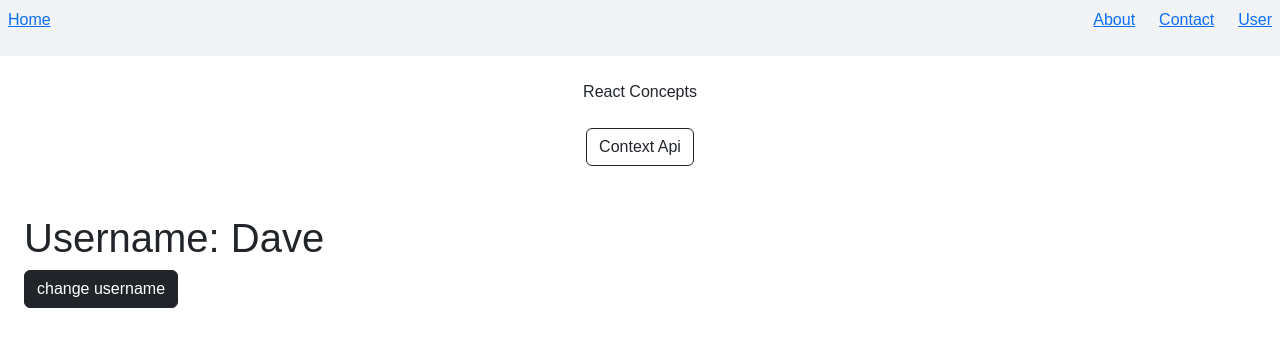
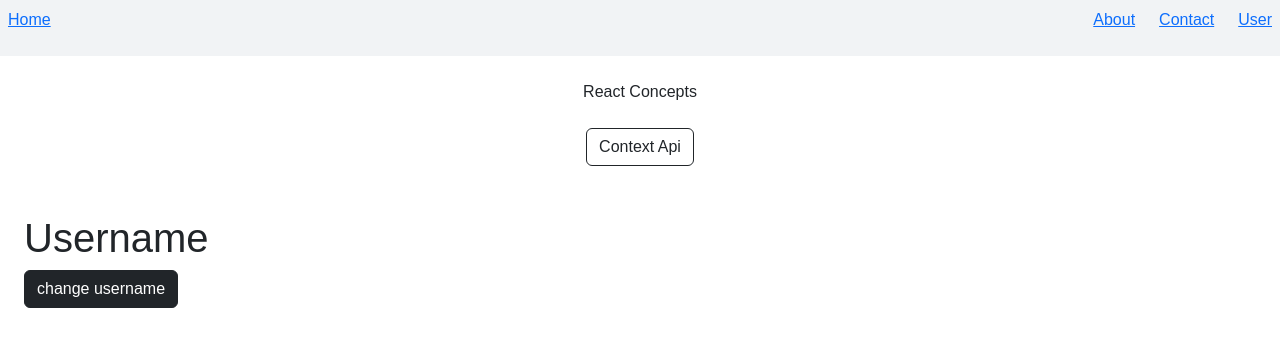
Before and after one commit to prudv13/react-concepts, a React (Vite) app: page /contextapi in a window 1280 px wide. Shown: the top 346 px of the page. Built offline with nearby package versions, Linux system fonts and the light colour scheme.

Commit message:
createContext, Provider

```diff
--- a/src/context-api/Child.jsx
+++ b/src/context-api/Child.jsx
@@ -1,10 +1,10 @@
 import React from 'react'
 import GrandChild from './GrandChild';
 
-const Child = ({setUserName}) => {
+const Child = () => {
   return (
     <div>
-        <GrandChild setUserName={setUserName} />
+        <GrandChild />
     </div>
   )
 }
--- a/src/context-api/ContextApi.jsx
+++ b/src/context-api/ContextApi.jsx
@@ -1,12 +1,15 @@
 import React, { useState } from 'react'
 import Parent from './Parent';
+import AppContext from './context/AppContext';
 
 const ContextApi = () => {
     const [userName, setUserName] = useState("Dave");
   return (
-    <div>
-        <Parent userName={userName} setUserName={setUserName} />
-    </div>
+    <AppContext.Provider value={{userName, setUserName}}>
+        <div>
+            <Parent />
+        </div>
+    </AppContext.Provider>
   )
 }
 
--- a/src/context-api/GrandChild.jsx
+++ b/src/context-api/GrandChild.jsx
@@ -1,9 +1,9 @@
 import React from 'react'
 
-const GrandChild = ({setUserName}) => {
+const GrandChild = () => {
   return (
     <div>
-        <button className='btn btn-dark' onClick={() => setUserName("Pedro")}>
+        <button className='btn btn-dark' onClick={() => null}>
             change username
         </button>
     </div>
--- a/src/context-api/Parent.jsx
+++ b/src/context-api/Parent.jsx
@@ -1,11 +1,11 @@
 import React from 'react'
 import Child from './Child';
 
-const Parent = ({userName, setUserName}) => {
+const Parent = () => {
   return (
     <div>
-    <h1>Username: {userName}</h1>
-        <Child setUserName={setUserName} />
+        <h1>Username</h1>
+        <Child />
     </div>
   )
 }
--- /dev/null
+++ b/src/context-api/context/AppContext.jsx
@@ -0,0 +1,5 @@
+import { createContext } from "react";
+
+const AppContext = createContext(null);
+
+export default AppContext;
```
